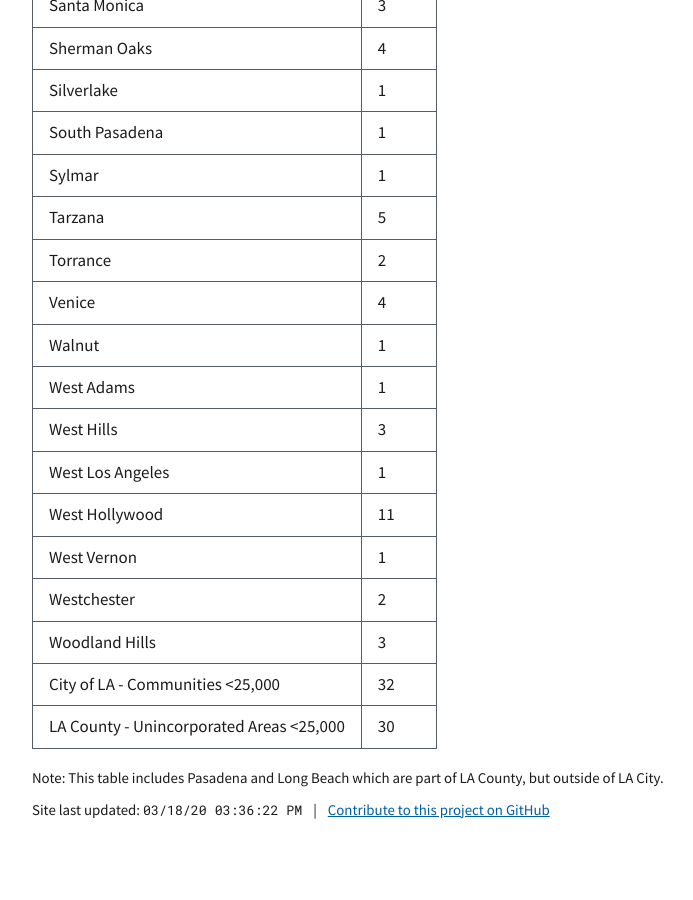
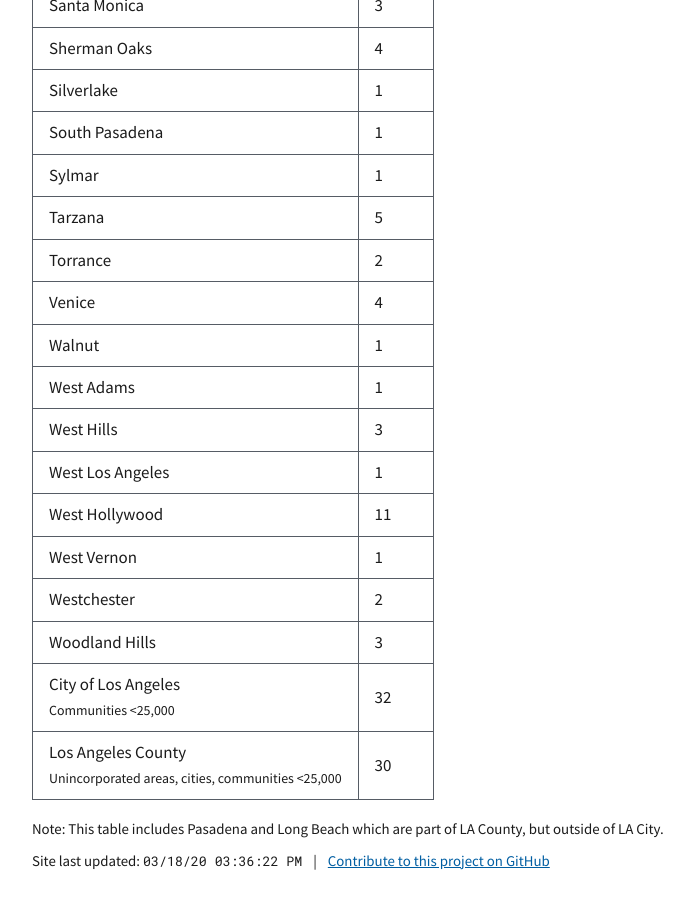
Before and after one commit to maya/la-coronavirus-cases, a Jekyll site: the page built from index.md, in a window 1280 px wide and 900 px high, scrolled down 2238 px. Shown: the whole window, without its empty margins (0-693 px from the left). Built offline with Jekyll 4.4.1, drawn with Linux system fonts in a browser that asks for light colours; before the commit the page ends 3087 px from its top, so only the background shows below that.

Commit message:
Update table items

```diff
--- a/_data/cases.yml
+++ b/_data/cases.yml
@@ -109,7 +109,7 @@ by_city:
   number: 2
 - city: Woodland Hills
   number: 3
-- city: City of LA - Communities <25,000
+- city: City of Los Angeles<br><span class="font-sans-3xs">Communities <25,000</span>
   number: 32
-- city: LA County - Unincorporated Areas <25,000
+- city: Los Angeles County<br><span class="font-sans-3xs">Unincorporated areas, cities, communities <25,000</span>
   number: 30
```
